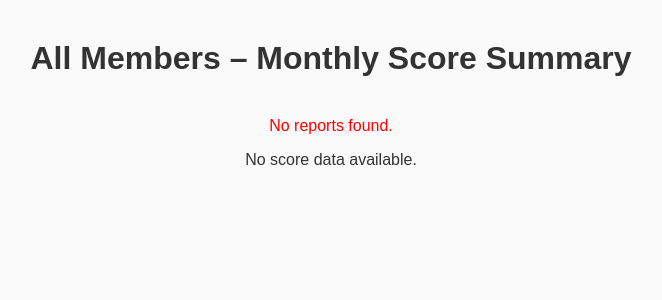
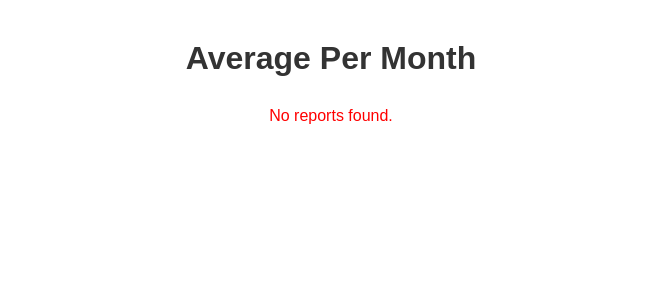
Before and after one commit to tasneeemm76/BNI-traffic-light-score, a Django app: page /score-summary/ in a window 1280 px wide. Shown: the top 300 px of the page, without its empty margins (309-971 px from the left). Run offline with Django 5.2, Linux system fonts and the light colour scheme; data that the repository does not hold is empty.

Commit message:
dashboard

```diff
--- a/reports/templates/reports/score_summary.html
+++ b/reports/templates/reports/score_summary.html
@@ -2,125 +2,105 @@
 <html lang="en">
 <head>
     <meta charset="UTF-8">
-    <title>Monthly Score Summary</title>
+    <title>BNI Monthly Score Summary</title>
     <style>
         body {
             font-family: Arial, sans-serif;
-            background: #fafafa;
             margin: 40px;
+            background: #ffffff;
             color: #333;
         }
 
         h1 {
             text-align: center;
-            margin-bottom: 40px;
-        }
-
-        .month-section {
-            background: white;
-            border-radius: 10px;
-            box-shadow: 0 0 8px rgba(0,0,0,0.1);
-            padding: 20px;
-            margin-bottom: 40px;
-        }
-
-        h2 {
-            margin-bottom: 10px;
-            color: #007bff;
+            margin-bottom: 30px;
         }
 
         table {
+            border-collapse: collapse;
             width: 100%;
-            border-collapse: collapse;
+            text-align: center;
+            font-size: 14px;
         }
 
         th, td {
-            padding: 8px 12px;
             border: 1px solid #ccc;
-            text-align: left;
+            padding: 8px 10px;
         }
 
         th {
-            background: #f2f2f2;
+            background-color: #b30000;
+            color: white;
+            position: sticky;
+            top: 0;
         }
 
-        tr:nth-child(even) {
-            background: #f9f9f9;
+        .member-name {
+            text-align: left;
+            font-weight: bold;
+            background: #f4f4f4;
         }
 
-        .export-btn {
-            background-color: #28a745;
+        td.colored {
             color: white;
-            border: none;
-            padding: 8px 14px;
-            border-radius: 5px;
-            cursor: pointer;
-            display: block;
-            margin: 0 auto 20px auto;
+            font-weight: bold;
         }
 
-        .export-btn:hover {
-            background-color: #218838;
+        .legend {
+            display: flex;
+            justify-content: center;
+            gap: 20px;
+            margin-top: 20px;
+        }
+
+        .legend-item {
+            display: flex;
+            align-items: center;
+            gap: 8px;
+        }
+
+        .box {
+            width: 20px;
+            height: 20px;
+            border: 1px solid #aaa;
         }
     </style>
 </head>
 <body>
-
-<h1>All Members – Monthly Score Summary</h1>
+    <h1>Average Per Month</h1>
 
     {% if error %}
         <p style="text-align:center; color:red;">{{ error }}</p>
-{% endif %}
-
-{% if results %}
-    <button class="export-btn" onclick="exportToCSV()">⬇ Export All Data to CSV</button>
-
-    {% for month_label, members in results %}
-        <div class="month-section">
-            <h2>{{ month_label }}</h2>
+    {% else %}
         <table>
             <thead>
                 <tr>
-                        <th>Member Name</th>
-                        <th>Total Score</th>
-                        <th>Report Period</th>
+                    <th>Member</th>
+                    {% for month in months %}
+                        <th>{{ month }}</th>
+                    {% endfor %}
                 </tr>
             </thead>
             <tbody>
-                    {% for m in members %}
+                {% for row in table_data %}
                     <tr>
-                            <td>{{ m.name }}</td>
-                            <td>{{ m.total_score }}</td>
-                            <td>{{ m.report_period }}</td>
+                        <td class="member-name">{{ row.member }}</td>
+                        {% for cell in row.scores %}
+                            <td class="colored" style="background-color: {{ cell.color }}">
+                                {{ cell.value }}
+                            </td>
+                        {% endfor %}
                     </tr>
                 {% endfor %}
             </tbody>
         </table>
+
+        <div class="legend">
+            <div class="legend-item"><div class="box" style="background:#008000"></div> ≥70%</div>
+            <div class="legend-item"><div class="box" style="background:#FFBF00"></div> 50–69%</div>
+            <div class="legend-item"><div class="box" style="background:#ff0000"></div> 30–49%</div>
+            <div class="legend-item"><div class="box" style="background:#808080"></div> &lt;30%</div>
         </div>
-    {% endfor %}
-{% else %}
-    <p style="text-align:center;">No score data available.</p>
     {% endif %}
-
-<script>
-function exportToCSV() {
-    const rows = [['Month', 'Member Name', 'Total Score', 'Report Period']];
-    document.querySelectorAll('.month-section').forEach(section => {
-        const month = section.querySelector('h2').innerText;
-        section.querySelectorAll('tbody tr').forEach(tr => {
-            const cols = Array.from(tr.querySelectorAll('td')).map(td => td.innerText);
-            rows.push([month, ...cols]);
-        });
-    });
-    const csvContent = "data:text/csv;charset=utf-8," + rows.map(e => e.join(",")).join("\n");
-    const link = document.createElement("a");
-    link.href = encodeURI(csvContent);
-    link.download = "monthly_score_summary.csv";
-    document.body.appendChild(link);
-    link.click();
-    document.body.removeChild(link);
-}
-</script>
-
 </body>
 </html>
--- a/reports/views.py
+++ b/reports/views.py
@@ -525,73 +525,83 @@ import logging
 from .models import ReportUpload, MemberData, TrainingData
 
 logger = logging.getLogger(__name__)
+from collections import defaultdict
+from django.shortcuts import render
+from .models import ReportUpload, MemberData, TrainingData
+from .your_score_module import calculate_score_from_data  # update as needed
+
+
+def _color_by_absolute(score: int, max_score: int) -> str:
+    """Map per-metric score to a color using percentage bands."""
+    if max_score <= 0:
+        return "#d3d3d3"
+    percent = (score / max_score) * 100.0
+    if percent >= 70:
+        return "#008000"  # Green
+    elif percent >= 50:
+        return "#FFBF00"  # Yellow
+    elif percent >= 30:
+        return "#ff0000"  # Red
+    else:
+        return "#808080"  # Gray
 
 
 def score_summary(request):
-    """
-    Show all available months with each member's total score per month.
-    - Automatically groups reports by month (start_date)
-    - Combines CEU + TrainingData.count
-    - Displays only final total_score (member_name + total_score + period)
-    """
-
-    # Fetch all reports (with related data for efficiency)
+    """Display a color-coded score heatmap: Member × Month."""
     reports = (
         ReportUpload.objects
-        .prefetch_related(
-            Prefetch('member_data', queryset=MemberData.objects.select_related('member')),
-            Prefetch('training_data', queryset=TrainingData.objects.select_related('member')),
-        )
-        .order_by('start_date')
+        .prefetch_related("member_data", "training_data")
+        .order_by("start_date")
     )
 
     if not reports.exists():
         return render(request, "reports/score_summary.html", {"error": "No reports found."})
 
-    # Data structure: month_label → list of {member, score, period}
-    month_summary = defaultdict(list)
+    # Unique months in chronological order
+    months = []
+    member_names = set()
+    raw_scores = defaultdict(dict)
 
     for report in reports:
-        month_label = report.start_date.strftime("%B %Y")
-        total_weeks = report.total_weeks or 1.0
+        month_label = report.start_date.strftime("%b %y")
+        if month_label not in months:
+            months.append(month_label)
 
-        # Build training lookup for this report
-        training_lookup = {
-            t.member_id: (t.count or 0) for t in report.training_data.all()
-        }
+        training_lookup = {t.member_id: (t.count or 0) for t in report.training_data.all()}
 
         for md in report.member_data.all():
-            training_count = training_lookup.get(md.member_id, 0)
-            total_training_value = (md.CEU or 0) + training_count
+            member_name = md.member.full_name or f"{md.member.first_name} {md.member.last_name}".strip()
+            member_names.add(member_name)
 
-            # Calculate total score using your logic
-            score_info = calculate_score_from_data(
+            total_training = (md.CEU or 0) + training_lookup.get(md.member_id, 0)
+            score_data = calculate_score_from_data(
                 member_data=md,
-                total_weeks=total_weeks,
-                training_count=total_training_value,
+                total_weeks=report.total_weeks or 1.0,
+                training_count=total_training,
             )
 
-            member_name = md.member.full_name or f"{md.member.first_name} {md.member.last_name}".strip()
-            total_score = int(score_info.get("total_score", 0))
+            total_score = int(score_data.get("total_score", 0))
+            raw_scores[member_name][month_label] = total_score
 
-            month_summary[month_label].append({
-                "name": member_name,
-                "total_score": total_score,
-                "report_period": f"{report.start_date} → {report.end_date}"
-            })
+    # find highest score for color scale
+    max_score = max((v for m in raw_scores.values() for v in m.values()), default=100)
 
-    # Sort members within each month (descending by score)
-    for month_label, member_list in month_summary.items():
-        member_list.sort(key=lambda x: (-x["total_score"], x["name"]))
-
-    # Sort months chronologically
-    sorted_results = sorted(
-        month_summary.items(),
-        key=lambda x: datetime.strptime(x[0], "%B %Y")
-    )
-
-    logger.info(f"score_summary: Generated summary for {len(sorted_results)} months")
+    # prepare final table data (color + score for each cell)
+    table_data = []
+    for member in sorted(member_names):
+        row = {"member": member, "scores": []}
+        for month in months:
+            score = raw_scores.get(member, {}).get(month)
+            if score is None:
+                row["scores"].append({"value": "-", "color": "#f0f0f0"})
+            else:
+                row["scores"].append({
+                    "value": score,
+                    "color": _color_by_absolute(score, max_score)
+                })
+        table_data.append(row)
 
     return render(request, "reports/score_summary.html", {
-        "results": sorted_results,  # list of (month_label, member_scores)
+        "months": months,
+        "table_data": table_data,
     })
```
Lines whose indentation alone changed are shown as unchanged.
